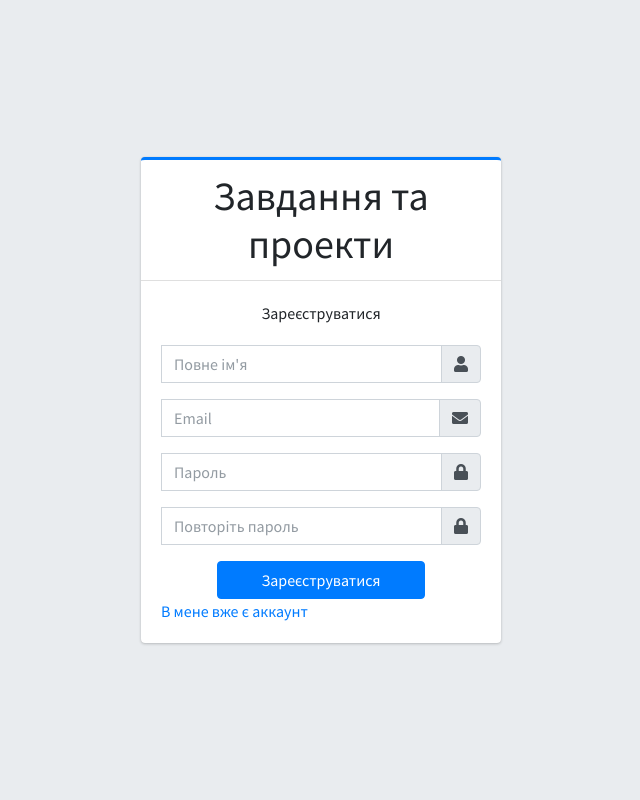
After one commit to ithillel-php-basic/php-basic-2-6415da42760e5708f2c96194, a PHP site: template templates/register.php in a window 1280 px wide. The commit adds this page. Shown: the whole page, without its empty margins (319-959 px from the left). Run offline with PHP 8.4, Linux system fonts and the light colour scheme; the template is opened without the code that fills it: most values are stand-ins (such as "Sample title", 1, 10 or a date in 2020); some libraries are stand-ins or nearby versions.

Commit message:
Реєстрація на сайті - Тепер новий користувач зможе зареєструватися. - Всі поля при створенні нового користувача підпадають під валідацію. При порушенні правил з'являться помилки. - Був створений допоміжний файл validation_rules.php, виділений окремо під правила валідації.
Refactoring:
- Додан опис для деяких допоміжних функцій.
- В add.php замінена функція на перевірку
чи є строка пустою.

```diff
--- a/add.php
+++ b/add.php
@@ -1,6 +1,7 @@
 <?php
     require_once 'helpers.php';
     require_once 'sql.php';
+    require_once 'validation_rules.php';
 
     $db_connection = db_connection();
 
@@ -17,9 +18,10 @@
 
     if ($_SERVER['REQUEST_METHOD'] === 'POST')
     {
-        if (empty($_POST['title']))
+        $is_nullable = is_nullable('title');
+        if (!$is_nullable['is_valid'])
         {
-            $errors['title'][] = 'Це поле не має бути порожнім.';
+            $errors['title'][] = $is_nullable['message'];
 
         }
 
--- a/helpers.php
+++ b/helpers.php
@@ -291,6 +291,11 @@ function getBrowserQueryString(): string
     return $queryStr;
 }
 
+/**
+ * Перетворює строкове значення в числове.
+ *
+ * @return int|null
+ */
 function intProjectId(): int|null
 {
     if (isset($_GET['project_id']))
--- /dev/null
+++ b/templates/register.php
@@ -0,0 +1,150 @@
+<?php
+/**
+ * @var string $title
+ * @var array $errors
+ */
+?>
+<!DOCTYPE html>
+<html lang="en">
+
+<head>
+    <meta charset="utf-8">
+    <meta name="viewport" content="width=device-width, initial-scale=1">
+    <title><?php echo $title ?></title>
+
+    <!-- Google Font: Source Sans Pro -->
+    <link rel="stylesheet"
+          href="https://fonts.googleapis.com/css?family=Source+Sans+Pro:300,400,400i,700&display=fallback">
+    <!-- Font Awesome -->
+    <link rel="stylesheet" href="../static/plugins/fontawesome-free/css/all.min.css">
+    <!-- icheck bootstrap -->
+    <link rel="stylesheet" href="../static/plugins/icheck-bootstrap/icheck-bootstrap.min.css">
+    <!-- Theme style -->
+    <link rel="stylesheet" href="../static/css/adminlte.min.css">
+</head>
+
+<body class="hold-transition register-page">
+<div class="register-box">
+    <div class="card card-outline card-primary">
+        <div class="card-header text-center">
+            <a href="#" class="h1">Завдання та проекти</a>
+        </div>
+        <div class="card-body">
+            <p class="login-box-msg">Зареєструватися</p>
+
+            <form action="register.php" method="POST">
+                <div class="input-group mb-3 <?php echo (isset($errors['name'])) ? 'is-invalid' : '' ?>">
+                    <label for="name"></label>
+                    <input type="text"
+                           class="form-control <?php echo (isset($errors['name'])) ? 'is-invalid' : '' ?>"
+                           placeholder="Повне ім'я"
+                           name="name"
+                           id="name"
+                    >
+                    <div class="input-group-append">
+                        <div class="input-group-text">
+                            <span class="fas fa-user"></span>
+                        </div>
+                    </div>
+                </div>
+
+                <?php if(isset($errors['name'])): ?>
+                    <?php foreach ($errors['name'] as $error): ?>
+                        <span id="name-error" class="error invalid-feedback"><?php echo $error ?></span>
+                    <?php endforeach; ?>
+                <?php endif; ?>
+
+                <div class="input-group mb-3 <?php echo (isset($errors['email'])) ? 'is-invalid' : '' ?>">
+                    <label for="email"></label>
+                    <input type="email"
+                           class="form-control <?php echo (isset($errors['email'])) ? 'is-invalid' : '' ?>"
+                           placeholder="Email"
+                           name="email"
+                           id="email"
+                    >
+                    <div class="input-group-append">
+                        <div class="input-group-text">
+                            <span class="fas fa-envelope"></span>
+                        </div>
+                    </div>
+                </div>
+
+                <?php if(isset($errors['email'])): ?>
+                    <?php foreach ($errors['email'] as $error): ?>
+                        <span id="email-error" class="error invalid-feedback"><?php echo $error ?></span>
+                    <?php endforeach; ?>
+                <?php endif; ?>
+
+                <div class="input-group mb-3 <?php echo (isset($errors['password']) || isset($errors['password_confirmation'])) ? 'is-invalid' : '' ?>">
+                    <label for="password"></label>
+                    <input type="password"
+                           class="form-control <?php echo (isset($errors['password']) || isset($errors['password_confirmation'])) ? 'is-invalid' : '' ?>"
+                           placeholder="Пароль"
+                           name="password"
+                           id="password"
+                    >
+                    <div class="input-group-append">
+                        <div class="input-group-text">
+                            <span class="fas fa-lock"></span>
+                        </div>
+                    </div>
+                </div>
+
+                <?php if(isset($errors['password'])): ?>
+                    <?php foreach ($errors['password'] as $error): ?>
+                        <span id="password-error" class="error invalid-feedback"><?php echo $error ?></span>
+                    <?php endforeach; ?>
+                <?php endif; ?>
+
+                <div class="input-group mb-3 <?php echo (isset($errors['password_confirmation'])) ? 'is-invalid' : '' ?>">
+                    <label for="password_confirmation"></label>
+                    <input type="password"
+                           class="form-control <?php echo (isset($errors['password_confirmation'])) ? 'is-invalid' : '' ?>"
+                           placeholder="Повторіть пароль"
+                           name="password_confirmation"
+                           id="password_confirmation"
+                    >
+                    <div class="input-group-append">
+                        <div class="input-group-text">
+                            <span class="fas fa-lock"></span>
+                        </div>
+                    </div>
+                </div>
+
+                <?php if(isset($errors['password_confirmation'])): ?>
+                    <?php foreach ($errors['password_confirmation'] as $error): ?>
+                        <span id="password_confirmation-error" class="error invalid-feedback"><?php echo $error ?></span>
+                    <?php endforeach; ?>
+                <?php endif; ?>
+
+                <?php
+                if (!empty($errors))
+                {
+                    echo '<span class="error invalid-feedback">Будь-ласка виправте помилки.</span>';
+                }
+                ?>
+
+                <div class="row">
+                    <div class="col-8 offset-2">
+                        <button type="submit" class="btn btn-primary btn-block">Зареєструватися</button>
+                    </div>
+                    <!-- /.col -->
+                </div>
+            </form>
+
+            <a href="#" class="text-center">В мене вже є аккаунт</a>
+        </div>
+        <!-- /.form-box -->
+    </div><!-- /.card -->
+</div>
+<!-- /.register-box -->
+
+<!-- jQuery -->
+<script src="../static/plugins/jquery/jquery.min.js"></script>
+<!-- Bootstrap 4 -->
+<script src="../static/plugins/bootstrap/js/bootstrap.bundle.min.js"></script>
+<!-- AdminLTE App -->
+<script src="../static/js/adminlte.min.js"></script>
+</body>
+
+</html>
```
Also changed, not shown: register.php (added, +79 -0 lines), validation_rules.php (added, +131 -0 lines).
